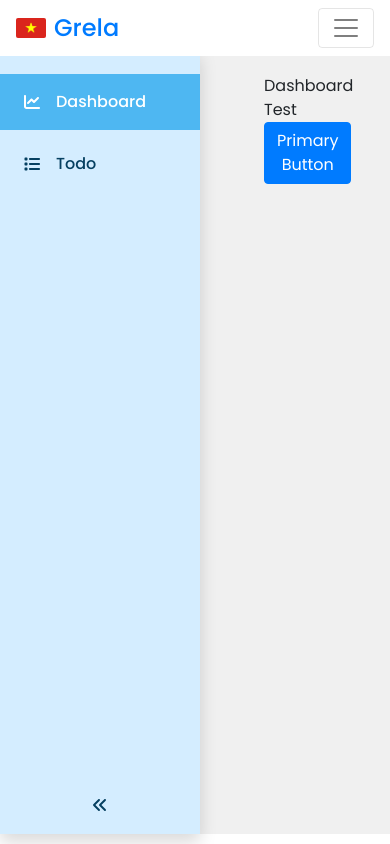
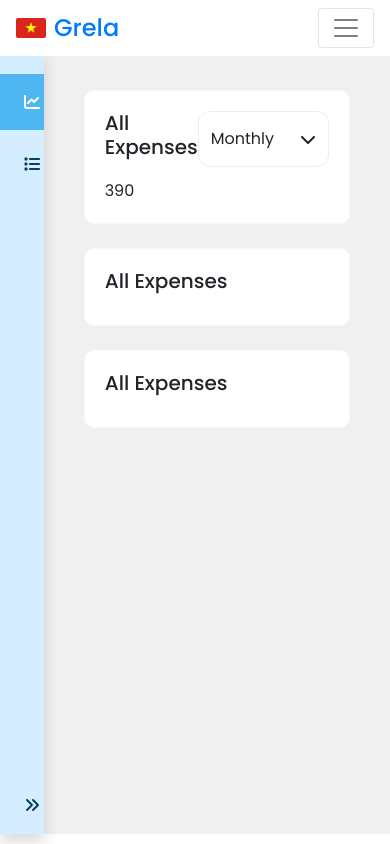
Before and after one commit to grela93/vue2-core, a Vue app: page /dashboard in a window 390 px wide. Built offline with nearby package versions, Linux system fonts and the light colour scheme.

Commit message:
feat: update dashboard ui

```diff
--- a/src/assets/index.js
+++ b/src/assets/index.js
@@ -4,6 +4,7 @@ import {
   faArrowLeft,
   faArrowRight,
   faChartLine,
+  faChevronDown,
   faList,
 } from "@fortawesome/free-solid-svg-icons";
 
@@ -15,5 +16,6 @@ export default {
     faArrowRight,
     faAnglesLeft,
     faAnglesRight,
+    faChevronDown,
   ],
 };
--- /dev/null
+++ b/src/composables/useWindowSize.js
@@ -0,0 +1,23 @@
+export default {
+  data() {
+    return {
+      windowSize: {
+        width: 0,
+        height: 0,
+      },
+    };
+  },
+  methods: {
+    updateWindowSize() {
+      this.windowSize.width = window.innerWidth;
+      this.windowSize.height = window.innerHeight;
+    },
+  },
+  mounted() {
+    this.updateWindowSize();
+    window.addEventListener("resize", this.updateWindowSize);
+  },
+  beforeDestroy() {
+    window.removeEventListener("resize", this.updateWindowSize);
+  },
+};
--- a/src/layout/MainLayout/Index.vue
+++ b/src/layout/MainLayout/Index.vue
@@ -28,12 +28,14 @@
 
 <script>
 import TransitionFade from "@/components/animation/TransitionFade.vue";
+import useWindowSize from "@/composables/useWindowSize";
 import Header from "./Header.vue";
 import Sidebar from "./Sidebar.vue";
 
 export default {
   name: "main-layout",
   components: { Header, TransitionFade, Sidebar },
+  mixins: [useWindowSize],
   data() {
     return {
       isCollapsed: false,
@@ -43,6 +45,17 @@ export default {
     toggleCollapse() {
       this.isCollapsed = !this.isCollapsed;
     },
+  },
+  mounted() {
+    this.$nextTick(() => {
+      this.$watch(
+        () => this.windowSize,
+        (newValue) => {
+          this.isCollapsed = newValue.width > 991 ? false : true;
+        },
+        { immediate: true, deep: true }
+      );
+    });
   },
 };
 </script>
@@ -54,7 +67,7 @@ export default {
 
   &__main-content {
     width: calc(100vw - var(--sidebar-width));
-    padding: 24px 64px;
+    padding: 40px;
     background: var(--primary-bg-color);
   }
 }
--- a/src/layout/MainLayout/Sidebar.vue
+++ b/src/layout/MainLayout/Sidebar.vue
@@ -14,7 +14,7 @@
             :class="[route.path === $route.path ? 'active' : '']"
             :to="route.path"
           >
-            <fa-icon :icon="route.meta.icon" />
+            <font-awesome-icon :icon="route.meta.icon" />
 
             <span class="pl-3" :class="isCollapsed ? 'd-none' : ''">
               {{ route.meta.title }}
@@ -27,9 +27,12 @@
           class="sidebar-link text-center"
           @click="$emit('update:isCollapsed')"
         >
-          <fa-icon :icon="['fas', 'angles-right']" v-if="isCollapsed" />
+          <font-awesome-icon
+            :icon="['fas', 'angles-right']"
+            v-if="isCollapsed"
+          />
 
-          <fa-icon :icon="['fas', 'angles-left']" v-else />
+          <font-awesome-icon :icon="['fas', 'angles-left']" v-else />
         </div>
       </div>
     </nav>
--- a/src/main.js
+++ b/src/main.js
@@ -13,7 +13,7 @@ import("@/styles/index.css").then(() => {
 });
 
 library.add(Assets.solidIcon);
-Vue.component("fa-icon", FontAwesomeIcon);
+Vue.component("font-awesome-icon", FontAwesomeIcon);
 
 Vue.use(BootstrapVue);
 Vue.use(Vuex);
--- a/src/modules/dashboard/views/Index.vue
+++ b/src/modules/dashboard/views/Index.vue
@@ -1,14 +1,53 @@
 <template>
   <div class="dashboard">
-    <div class="dashboard-test">Dashboard Test</div>
+    <div class="row">
+      <div class="col-12 col-md-8 mb-4 d-flex flex-column" style="gap: 24px">
+        <div class="card border-light">
+          <div class="card-body">
+            <div class="card-title d-flex justify-content-between">
+              <h5>All Expenses</h5>
 
-    <b-button variant="primary">Primary Button</b-button>
+              <button class="btn btn-outline" type="button">
+                <span class="mr-2"> Monthly </span>
+
+                <font-awesome-icon icon="chevron-down" />
+              </button>
+            </div>
+
+            <div class="d-flex" style="gap: 12px">
+              {{ windowSize.width }}
+            </div>
+          </div>
+        </div>
+
+        <div class="card border-light">
+          <div class="card-body">
+            <h5 class="card-title">All Expenses</h5>
+
+            <div class="d-flex" style="gap: 12px"></div>
+          </div>
+        </div>
+      </div>
+
+      <div class="col-12 col-md-4">
+        <div class="card border-light">
+          <div class="card-body">
+            <h5 class="card-title">All Expenses</h5>
+
+            <div class="d-flex" style="gap: 12px"></div>
+          </div>
+        </div>
+      </div>
+    </div>
   </div>
 </template>
 
 <script lang="ts">
+import useWindowSize from "@/composables/useWindowSize";
+
 export default {
   name: "DashboardPage",
+  mixins: [useWindowSize],
 };
 </script>
 
--- a/src/styles/common.scss
+++ b/src/styles/common.scss
@@ -1,4 +1,15 @@
 // Button
-.common-button {
-  background: var(--primary-color) !important;
+.btn-outline {
+  display: flex;
+  padding: 12px;
+  justify-content: center;
+  align-items: center;
+  gap: 18px;
+
+  border-radius: 12px;
+  border: 1px solid #eeeeee;
+
+  &:hover {
+    background: var(--primary-color-500);
+  }
 }
--- a/src/styles/custom-bootstrap.scss
+++ b/src/styles/custom-bootstrap.scss
@@ -1,6 +1,6 @@
 // @import "../../node_modules/bootstrap/scss/bootstrap.scss";
 @import "./common.scss";
 
-// .btn-success {
-//   background: var(--primary-color);
-// }
+.card {
+  border-radius: 10px;
+}
```
